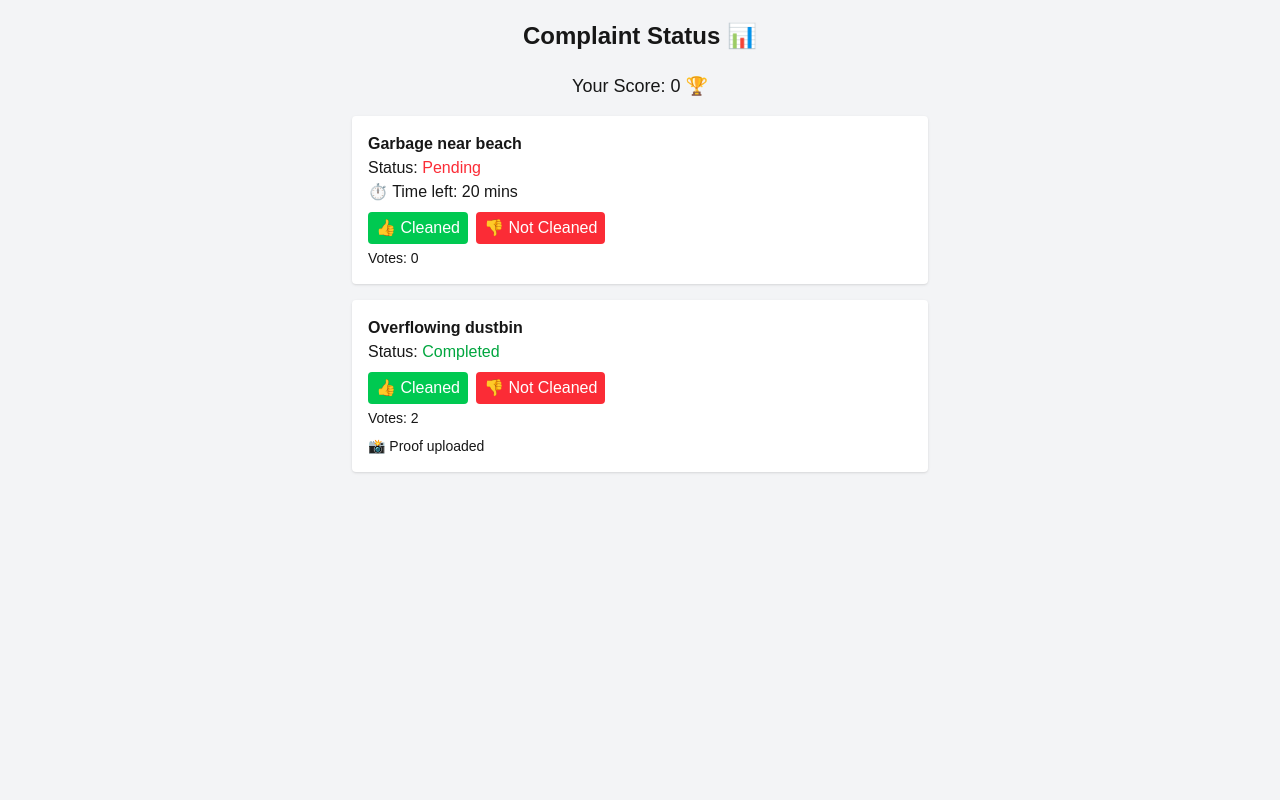
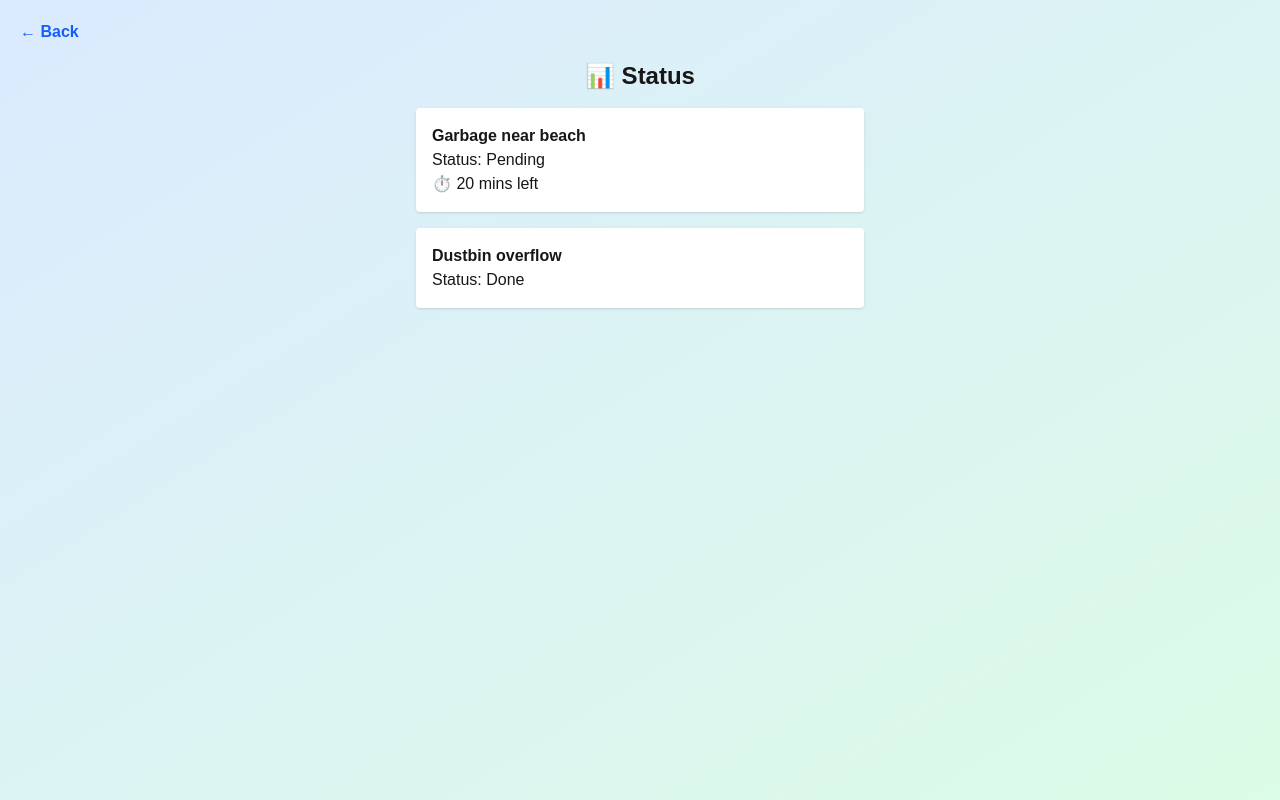
Before and after one commit to MP061code/Vizag, a Next.js app in the folder frontend/: page /status in a window 1280 px wide. Built offline with nearby package versions, Linux system fonts and the light colour scheme.

Commit message:
final one

```diff
--- /dev/null
+++ b/frontend/src/app/map/page.js
@@ -0,0 +1,16 @@
+"use client";
+import { MapContainer, TileLayer, Marker, Popup } from "react-leaflet";
+import "leaflet/dist/leaflet.css";
+
+export default function MapPage() {
+  return (
+    <MapContainer center={[17.6868, 83.2185]} zoom={13} style={{ height: "100vh" }}>
+      <TileLayer
+        url="https://{s}.tile.openstreetmap.org/{z}/{x}/{y}.png"
+      />
+      <Marker position={[17.6868, 83.2185]}>
+        <Popup>Garbage Reported Here</Popup>
+      </Marker>
+    </MapContainer>
+  );
+}
--- a/frontend/src/app/page.js
+++ b/frontend/src/app/page.js
@@ -1,65 +1,42 @@
-import Image from "next/image";
+"use client";
+import { useRouter } from "next/navigation";
 
 export default function Home() {
+  const router = useRouter();
+
   return (
-    <div className="flex flex-col flex-1 items-center justify-center bg-zinc-50 font-sans dark:bg-black">
-      <main className="flex flex-1 w-full max-w-3xl flex-col items-center justify-between py-32 px-16 bg-white dark:bg-black sm:items-start">
-        <Image
-          className="dark:invert"
-          src="/next.svg"
-          alt="Next.js logo"
-          width={100}
-          height={20}
-          priority
-        />
-        <div className="flex flex-col items-center gap-6 text-center sm:items-start sm:text-left">
-          <h1 className="max-w-xs text-3xl font-semibold leading-10 tracking-tight text-black dark:text-zinc-50">
-            To get started, edit the page.js file.
-          </h1>
-          <p className="max-w-md text-lg leading-8 text-zinc-600 dark:text-zinc-400">
-            Looking for a starting point or more instructions? Head over to{" "}
-            <a
-              href="https://vercel.com/templates?framework=next.js&utm_source=create-next-app&utm_medium=appdir-template-tw&utm_campaign=create-next-app"
-              className="font-medium text-zinc-950 dark:text-zinc-50"
-            >
-              Templates
-            </a>{" "}
-            or the{" "}
-            <a
-              href="https://nextjs.org/learn?utm_source=create-next-app&utm_medium=appdir-template-tw&utm_campaign=create-next-app"
-              className="font-medium text-zinc-950 dark:text-zinc-50"
-            >
-              Learning
-            </a>{" "}
-            center.
-          </p>
+    <div className="min-h-screen flex flex-col items-center justify-center bg-gradient-to-br from-green-400 to-blue-500 p-5">
+
+      <div className="bg-white rounded-2xl shadow-xl p-8 w-full max-w-md text-center">
+
+        <h1 className="text-3xl font-bold text-gray-800 mb-2">
+          ♻️ CleanVizag
+        </h1>
+
+        <p className="text-gray-600 mb-6">
+          Smart Waste Management System
+        </p>
+
+        <div className="space-y-4">
+
+          <button
+            onClick={() => router.push("/report")}
+            className="w-full bg-green-600 text-white p-3 rounded-xl"
+          >
+            📸 Report Garbage
+          </button>
+
+          <button
+            onClick={() => router.push("/status")}
+            className="w-full bg-blue-600 text-white p-3 rounded-xl"
+          >
+            📊 View Status
+          </button>
+
         </div>
-        <div className="flex flex-col gap-4 text-base font-medium sm:flex-row">
-          <a
-            className="flex h-12 w-full items-center justify-center gap-2 rounded-full bg-foreground px-5 text-background transition-colors hover:bg-[#383838] dark:hover:bg-[#ccc] md:w-[158px]"
-            href="https://vercel.com/new?utm_source=create-next-app&utm_medium=appdir-template-tw&utm_campaign=create-next-app"
-            target="_blank"
-            rel="noopener noreferrer"
-          >
-            <Image
-              className="dark:invert"
-              src="/vercel.svg"
-              alt="Vercel logomark"
-              width={16}
-              height={16}
-            />
-            Deploy Now
-          </a>
-          <a
-            className="flex h-12 w-full items-center justify-center rounded-full border border-solid border-black/[.08] px-5 transition-colors hover:border-transparent hover:bg-black/[.04] dark:border-white/[.145] dark:hover:bg-[#1a1a1a] md:w-[158px]"
-            href="https://nextjs.org/docs?utm_source=create-next-app&utm_medium=appdir-template-tw&utm_campaign=create-next-app"
-            target="_blank"
-            rel="noopener noreferrer"
-          >
-            Documentation
-          </a>
-        </div>
-      </main>
+      </div>
+
+      <p className="mt-6 text-white">Making Vizag Cleaner </p>
     </div>
   );
 }
--- a/frontend/src/app/report/page.js
+++ b/frontend/src/app/report/page.js
@@ -1,11 +1,12 @@
 "use client";
 import { useState, useRef } from "react";
+import { useRouter } from "next/navigation";
 
 export default function ReportPage() {
+  const router = useRouter();
+
   const [description, setDescription] = useState("");
   const [message, setMessage] = useState("");
-  const [loading, setLoading] = useState(false);
-
   const fileRef = useRef();
 
   const handleSubmit = (e) => {
@@ -14,61 +15,54 @@ export default function ReportPage() {
     const file = fileRef.current.files[0];
 
     if (!file || !description) {
-      setMessage("⚠️ Please upload image and enter description");
+      setMessage("⚠️ Fill all fields");
       return;
     }
 
-    setLoading(true);
-
-    // Simulate API call
-    setTimeout(() => {
-      console.log("Image:", file);
-      console.log("Description:", description);
-
-      setMessage("✅ Complaint submitted successfully!");
-      setDescription("");
-      fileRef.current.value = "";
-      setLoading(false);
-    }, 1000);
+    setMessage("✅ Complaint submitted!");
   };
 
   return (
-    <div className="min-h-screen flex flex-col items-center justify-center bg-gray-100 p-5">
-      <div className="bg-white p-6 rounded-xl shadow-md w-full max-w-md">
-        <h1 className="text-2xl font-bold text-center mb-4">
-          Report Garbage ♻️
+    <div className="min-h-screen bg-gradient-to-br from-green-100 to-blue-100 p-5">
+
+      {/* Back Button */}
+      <button
+        onClick={() => router.push("/")}
+        className="mb-4 text-blue-600 font-semibold"
+      >
+        ← Back
+      </button>
+
+      <div className="bg-white p-6 rounded-xl shadow max-w-md mx-auto">
+
+        <h1 className="text-xl font-bold mb-4 text-gray-800 text-center">
+          📸 Report Garbage
         </h1>
 
         <form onSubmit={handleSubmit} className="space-y-4">
 
-          {/* Image Upload */}
-          <input
-            type="file"
-            ref={fileRef}
-            className="w-full border p-2 rounded"
-          />
+          <input type="file" ref={fileRef} className="w-full border p-2 rounded" />
 
-          {/* Description */}
           <textarea
-            placeholder="Describe the issue..."
+            placeholder="Describe issue"
             value={description}
             onChange={(e) => setDescription(e.target.value)}
             className="w-full border p-2 rounded"
           />
 
-          {/* Button */}
-          <button
-            type="submit"
-            className="w-full bg-green-600 text-white p-2 rounded hover:bg-green-700"
-          >
-            {loading ? "Submitting..." : "Submit Complaint"}
+          {/* Location */}
+          <input
+            type="text"
+            placeholder="Enter location manually"
+            className="w-full border p-2 rounded"
+          />
+
+          <button className="w-full bg-green-600 text-white p-2 rounded">
+            Submit
           </button>
         </form>
 
-        {/* Message */}
-        {message && (
-          <p className="mt-4 text-center text-sm">{message}</p>
-        )}
+        {message && <p className="mt-3 text-center">{message}</p>}
       </div>
     </div>
   );
--- a/frontend/src/app/status/page.js
+++ b/frontend/src/app/status/page.js
@@ -1,119 +1,40 @@
 "use client";
+import { useRouter } from "next/navigation";
 import { useState, useEffect } from "react";
 
 export default function StatusPage() {
+  const router = useRouter();
   const [complaints, setComplaints] = useState([]);
-  const [score, setScore] = useState(0);
 
-  // Dummy data (later backend will replace)
   useEffect(() => {
-    const data = [
-      {
-        id: 1,
-        description: "Garbage near beach",
-        status: "Pending",
-        timeLeft: 20,
-        votes: 0,
-      },
-      {
-        id: 2,
-        description: "Overflowing dustbin",
-        status: "Completed",
-        timeLeft: 0,
-        votes: 2,
-      },
-    ];
-
-    setComplaints(data);
+    setComplaints([
+      { id: 1, text: "Garbage near beach", status: "Pending", time: 20 },
+      { id: 2, text: "Dustbin overflow", status: "Done", time: 0 },
+    ]);
   }, []);
 
-  // Countdown timer
-  useEffect(() => {
-    const timer = setInterval(() => {
-      setComplaints((prev) =>
-        prev.map((c) => ({
-          ...c,
-          timeLeft: c.timeLeft > 0 ? c.timeLeft - 1 : 0,
-        }))
-      );
-    }, 60000); // 1 min
+  return (
+    <div className="min-h-screen bg-gradient-to-br from-blue-100 to-green-100 p-5">
 
-    return () => clearInterval(timer);
-  }, []);
+      {/* Back */}
+      <button
+        onClick={() => router.push("/")}
+        className="mb-4 text-blue-600 font-semibold"
+      >
+        ← Back
+      </button>
 
-  // Vote handler
-  const handleVote = (id, value) => {
-    setComplaints((prev) =>
-      prev.map((c) =>
-        c.id === id ? { ...c, votes: c.votes + value } : c
-      )
-    );
-  };
-
-  return (
-    <div className="min-h-screen bg-gray-100 p-5">
-      <h1 className="text-2xl font-bold text-center mb-5">
-        Complaint Status 📊
+      <h1 className="text-2xl font-bold text-center mb-4">
+        📊 Status
       </h1>
 
-      {/* Citizen Score */}
-      <div className="text-center mb-4">
-        <h2 className="text-lg">Your Score: {score} 🏆</h2>
-      </div>
-
-      {/* Complaint List */}
-      <div className="space-y-4 max-w-xl mx-auto">
+      <div className="space-y-4 max-w-md mx-auto">
         {complaints.map((c) => (
-          <div
-            key={c.id}
-            className="bg-white p-4 rounded shadow"
-          >
-            <h3 className="font-bold">{c.description}</h3>
-
-            <p>
-              Status:{" "}
-              <span
-                className={
-                  c.status === "Pending"
-                    ? "text-red-500"
-                    : "text-green-600"
-                }
-              >
-                {c.status}
-              </span>
-            </p>
-
-            {/* Timer */}
+          <div key={c.id} className="bg-white p-4 rounded shadow">
+            <h3 className="font-bold">{c.text}</h3>
+            <p>Status: {c.status}</p>
             {c.status === "Pending" && (
-              <p>⏱️ Time left: {c.timeLeft} mins</p>
-            )}
-
-            {/* Community Voting */}
-            <div className="mt-2">
-              <button
-                onClick={() => handleVote(c.id, 1)}
-                className="bg-green-500 text-white px-2 py-1 mr-2 rounded"
-              >
-                👍 Cleaned
-              </button>
-
-              <button
-                onClick={() => handleVote(c.id, -1)}
-                className="bg-red-500 text-white px-2 py-1 rounded"
-              >
-                👎 Not Cleaned
-              </button>
-
-              <p className="text-sm mt-1">
-                Votes: {c.votes}
-              </p>
-            </div>
-
-            {/* Proof Section (UI only) */}
-            {c.status === "Completed" && (
-              <p className="text-sm mt-2">
-                📸 Proof uploaded
-              </p>
+              <p>⏱️ {c.time} mins left</p>
             )}
           </div>
         ))}
```
